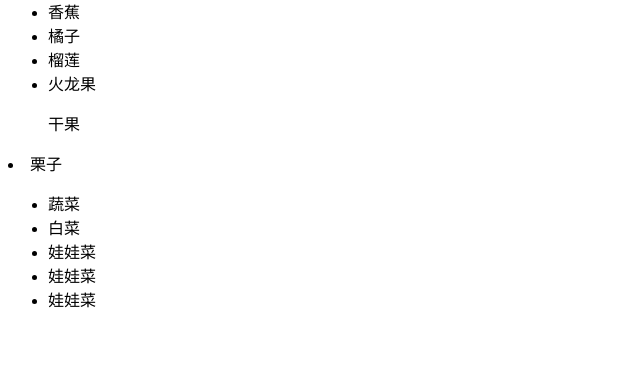
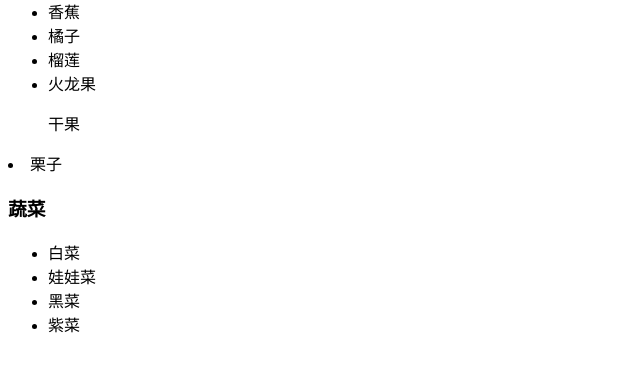
Before and after one commit to AdamLiu2030/day04, a Flask app: page /index in a window 1280 px wide. Shown: the part 205-577 px from the top of the page, without its empty margins (0-640 px from the left). Run offline with Flask 2, Linux system fonts and the light colour scheme.

Commit message:
新蔬菜功能

```diff
--- a/templates/index.html
+++ b/templates/index.html
@@ -17,12 +17,12 @@
     </ul>
 	<ul>干果</ul>
 		<li>栗子</li>
+	<h3>蔬菜</h3>
 	<ul>
-		<li>蔬菜</li>
 		<li>白菜</li>
 		<li>娃娃菜</li>
-		<li>娃娃菜</li>
-		<li>娃娃菜</li>
+		<li>黑菜</li>
+		<li>紫菜</li>
 	</ul>
 </body>
 </html>
```
